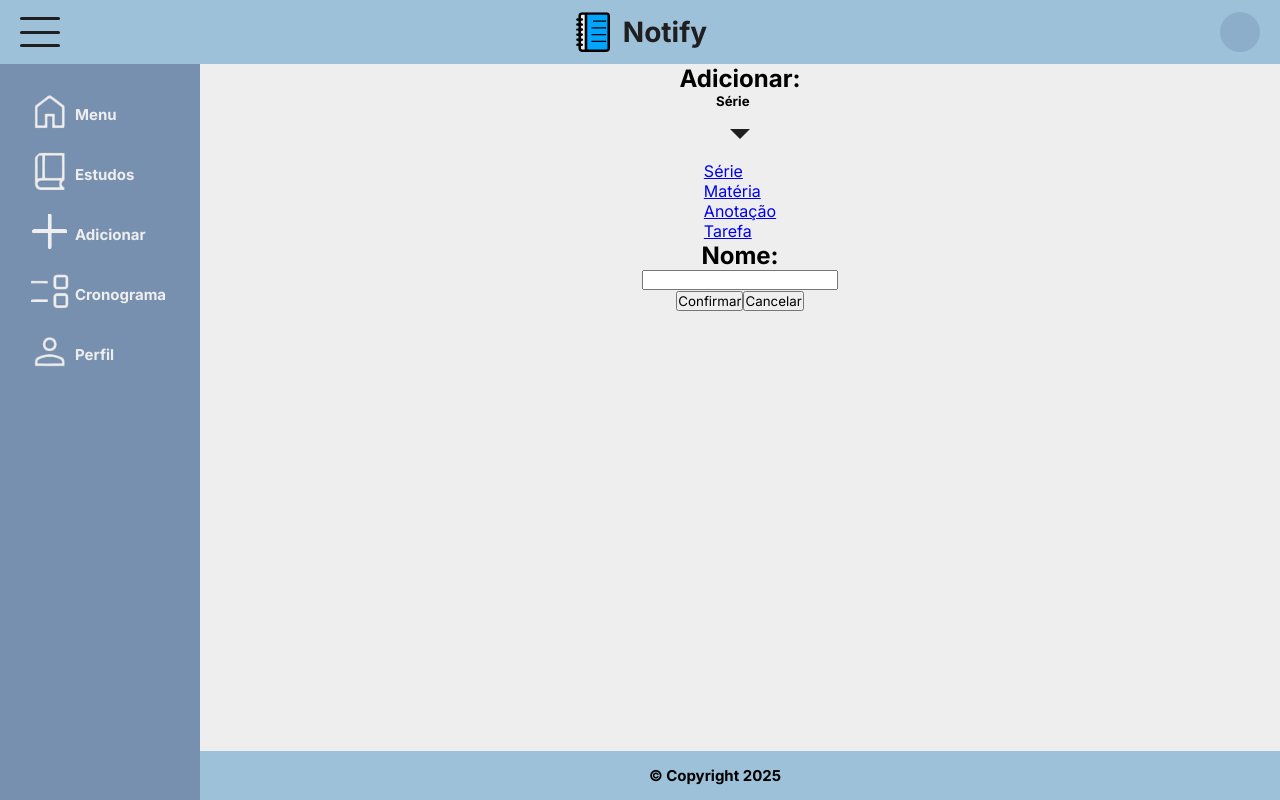
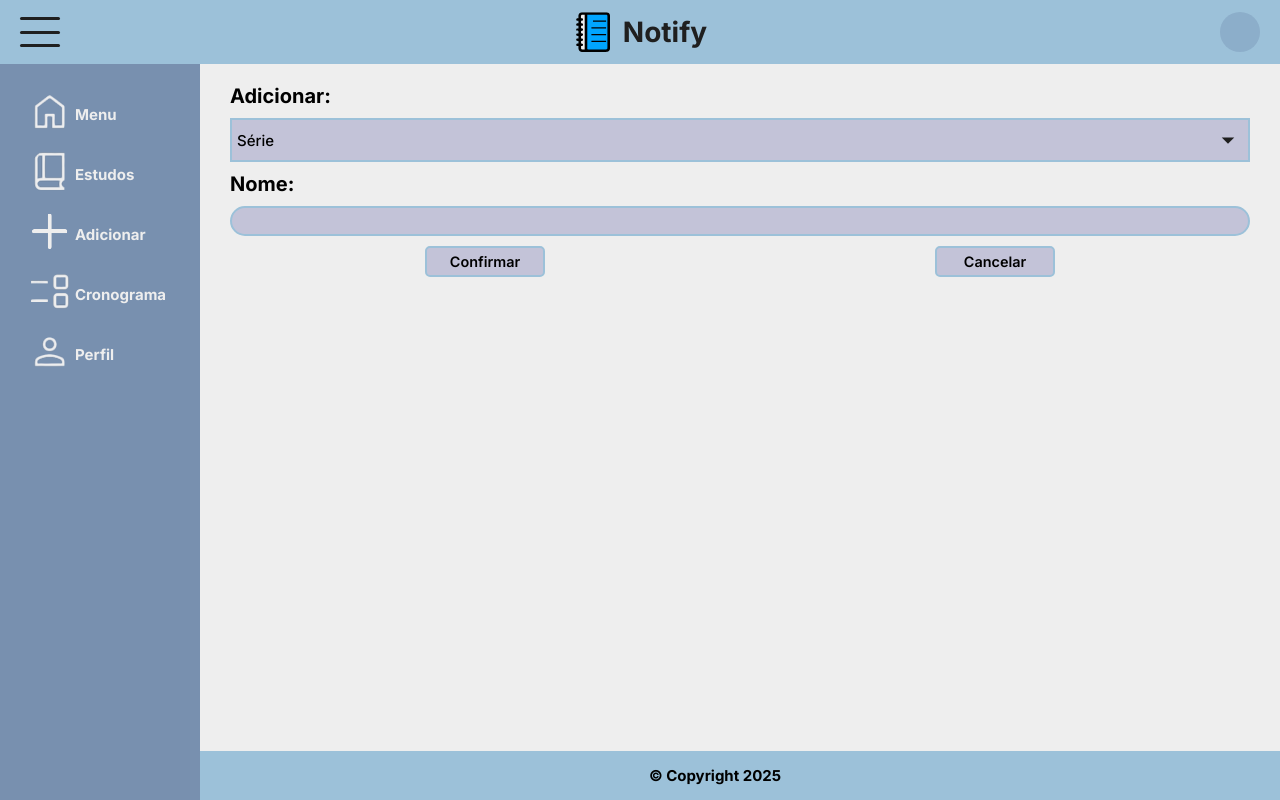
Before and after one commit to Notify-Systems/Notify, a React (Vite) app: page /add/grade in a window 1280 px wide. Built offline with nearby package versions, Linux system fonts and the light colour scheme.

Commit message:
Estilizando páginas de adicionar e editar

```diff
--- /dev/null
+++ b/src/add.css
@@ -0,0 +1,142 @@
+.select {
+  width: 100%;
+}
+.select.open .selected {
+  border: 2px solid #6883a6;
+}
+.select.open .selected img {
+  transform: rotate(180deg);
+}
+.select.open .select-list {
+  display: block;
+}
+.select.nothing h5 {
+  font-weight: 200;
+  font-style: italic;
+}
+.select.nothing img {
+  display: none;
+}
+
+.selected {
+  display: flex;
+  justify-content: space-between;
+  align-items: center;
+  width: 100%;
+  padding: 5px;
+  margin-bottom: 10px;
+  background: rgba(98, 96, 166, 0.3);
+  border: 2px solid #9cc1d9;
+}
+.selected h5 {
+  font-size: 15px;
+  font-weight: 500;
+}
+.selected img {
+  width: 30px;
+  transition: 0.3s;
+}
+.selected:hover {
+  border-color: #6883a6;
+}
+.selected:hover img {
+  transform: scale(110%);
+}
+
+.select-list {
+  display: none;
+  width: 100%;
+  background: rgba(98, 96, 166, 0.3);
+  border: 2px solid #6883a6;
+  transition: 0.5s;
+}
+.select-list div {
+  padding: 5px 10px;
+}
+.select-list div a {
+  color: #1f1f1f;
+  text-decoration: none;
+}
+.select-list div:hover {
+  background: #6260a6;
+}
+.select-list div:hover a {
+  font-weight: 500;
+}
+
+main {
+  align-items: baseline;
+  padding-top: 20px;
+}
+
+h2 {
+  font-size: 20px;
+  margin-bottom: 10px;
+}
+
+#inputNome {
+  width: 100%;
+  margin-bottom: 10px;
+  padding: 5px 10px;
+  border: 2px solid #9cc1d9;
+  border-radius: 30px;
+  background: rgba(98, 96, 166, 0.3);
+  font-style: italic;
+  outline-color: #6883a6;
+}
+#inputNome:hover {
+  border-color: #6883a6;
+}
+
+.date-time {
+  display: flex;
+  justify-content: space-between;
+  width: 100%;
+}
+.date-time div {
+  width: 100%;
+}
+.date-time div input {
+  width: 90%;
+  padding: 2px 5px;
+  font-style: italic;
+  background: rgba(98, 96, 166, 0.3);
+  border: 2px solid #9cc1d9;
+  outline-color: #6883a6;
+}
+
+#note {
+  resize: none;
+  width: 100%;
+  height: 150px;
+  padding: 10px;
+  border-radius: 10px;
+  border: 2px solid #9cc1d9;
+  margin-bottom: 20px;
+  background-color: rgba(98, 96, 166, 0.3);
+  font-style: italic;
+  outline-color: #6883a6;
+}
+#note:hover {
+  border-color: #6883a6;
+}
+
+.edit-buttons {
+  display: flex;
+  justify-content: space-around;
+  width: 100%;
+}
+.edit-buttons button {
+  width: 120px;
+  padding: 5px 10px;
+  border: 2px solid #9cc1d9;
+  border-radius: 5px;
+  background: rgba(98, 96, 166, 0.3);
+  font-size: 0.9rem;
+  font-weight: 600;
+}
+.edit-buttons button:hover {
+  border-color: #6883a6;
+}
+
+/*# sourceMappingURL=add.css.map */
--- a/src/components/ui/AddComponent.jsx
+++ b/src/components/ui/AddComponent.jsx
@@ -2,17 +2,17 @@ import { Link } from "react-router-dom"
 
 export default function AddComponent({ select }) {
     return (
-        <>
-            <div id="selectedComponent">
+        <section id="addComponent" className="select">
+            <div id="selectedComponent" className="selected">
                 <h5>{ select }</h5>
                 <img src="/arrow.svg" />
             </div>
-            <article id="selectComponent">
+            <article id="selectComponent" className="select-list">
                 <div><Link to="/add/grade">Série</Link></div>
                 <div><Link to="/add/subject">Matéria</Link></div>
                 <div><Link to="/add/note">Anotação</Link></div>
                 <div><Link to="/add/task">Tarefa</Link></div>
             </article>
-        </>
+        </section>
     )
 }
--- a/src/components/ui/Botoes.jsx
+++ b/src/components/ui/Botoes.jsx
@@ -2,8 +2,8 @@ export default function Botoes() {
     return (
         <>
             <section className="edit-buttons">
-                <button className="btn-confirmar">Confirmar</button>
-                <button className="btn-cancelar">Cancelar</button>
+                <button id="btnConfirmar">Confirmar</button>
+                <button id="btnCancelar">Cancelar</button>
             </section>
         </>
     )
--- a/src/components/ui/SelMateria.jsx
+++ b/src/components/ui/SelMateria.jsx
@@ -13,13 +13,13 @@ export default function SelMateria() {
     }, [subjects]);
 
     return(
-        <>
+        <section id="materia" className={`select ${subjects.length === 0 ? "nothing" : ""}`}>
             <h2>Matéria:</h2>
-            <div id="selectedGrade">
+            <div id="selectedGrade" className="selected">
                 <h5>{ subjects.length === 0 ? "Não há matérias disponíveis" : "Escolha uma matéria"}</h5>
                 <img src="/arrow.svg" />
             </div>
-            <article id="selectGrade">{subjectList}</article>
-        </>
+            <article id="selectGrade" className="select-list">{subjectList}</article>
+        </section>
     )
 }
--- a/src/components/ui/SelSerie.jsx
+++ b/src/components/ui/SelSerie.jsx
@@ -13,13 +13,13 @@ export default function SelSerie() {
     }, [grades]);
 
     return(
-        <>
+        <section id="serie" className={`select ${grades.length === 0 ? "nothing" : ""}`}>
             <h2>Série:</h2>
-            <div id="selectedGrade">
+            <div id="selectedGrade" className="selected">
                 <h5>{ grades.length === 0 ? "Não há séries disponíveis" : "Escolha uma série"}</h5>
                 <img src="/arrow.svg" />
             </div>
-            <article id="selectGrade">{gradeList}</article>
-        </>
+            <article id="selectGrade" className="select-list">{gradeList}</article>
+        </section>
     )
 }
--- a/src/index.css
+++ b/src/index.css
@@ -76,7 +76,6 @@ main {
   display: flex;
   flex-direction: column;
   align-items: center;
-  width: 100;
   padding: 0 30px;
   margin-left: 200px;
 }
--- a/src/pages/Add.jsx
+++ b/src/pages/Add.jsx
@@ -7,6 +7,7 @@ import SelMateria from "../components/ui/SelMateria"
 import WriteNote from "../components/ui/WriteNote"
 import Prazo from "../components/ui/Prazo"
 import Botoes from "../components/ui/Botoes"
+import "../add.css"
 
 export default function Add() {
     const { info } = useParams();
--- a/src/pages/Edit.jsx
+++ b/src/pages/Edit.jsx
@@ -6,6 +6,7 @@ import SelSerie from "../components/ui/SelSerie"
 import SelMateria from "../components/ui/SelMateria"
 import WriteNote from "../components/ui/WriteNote"
 import Prazo from "../components/ui/Prazo"
+import "../add.css"
 
 export default function Edit() {
     const { info } = useParams();
--- a/src/scss/_main.scss
+++ b/src/scss/_main.scss
@@ -4,7 +4,6 @@ main {
     display: flex;
     flex-direction: column;
     align-items: center;
-    width: 100;
     padding: 0 30px;
     margin-left: 200px;
 }
--- /dev/null
+++ b/src/scss/_select.scss
@@ -0,0 +1,67 @@
+.select {
+    width: 100%;
+    &.open {
+        .selected {
+            border: 2px solid $contrast;
+            img {
+                transform: rotate(180deg);
+            }
+        }
+        .select-list {
+            display: block;
+        }
+    }
+    &.nothing {
+        h5 {
+            font-weight: 200;
+            font-style: italic;
+        }
+        img {
+            display: none;
+        }
+    }
+}
+.selected {
+    display: flex;
+    justify-content: space-between;
+    align-items: center;
+    width: 100%;
+    padding: 5px;
+    margin-bottom: 10px;
+    background: $opacity;
+    border: 2px solid $primary;
+    h5 {
+        font-size: 15px;
+        font-weight: 500;
+    }
+    img {
+        width: 30px;
+        transition: .3s;
+    }
+    &:hover {
+        border-color: $contrast;
+        img {
+            transform: scale(110%);
+        }
+    }
+}
+.select-list {
+    display: none;
+    width: 100%;
+    background: $opacity;
+    border: 2px solid $contrast;
+    transition: .5s;
+    div {
+        padding: 5px 10px;
+        a {
+            color: $font;
+            text-decoration: none;
+        }
+        &:hover {
+            background: $secondary;
+            a {
+                font-weight: 500;
+            }
+        }
+    }
+}
--- /dev/null
+++ b/src/scss/add.scss
@@ -0,0 +1,72 @@
+@import "variables";
+@import "select";
+
+main {
+    align-items: baseline;
+    padding-top: 20px;
+}
+h2 {
+    font-size: 20px;
+    margin-bottom: 10px;
+}
+#inputNome {
+    width: 100%;
+    margin-bottom: 10px;
+    padding: 5px 10px;
+    border: 2px solid $primary;
+    border-radius: 30px;
+    background: $opacity;
+    font-style: italic;
+    outline-color: $contrast;
+    &:hover {
+        border-color: $contrast;
+    }
+}
+.date-time {
+    display: flex;
+    justify-content: space-between;
+    width: 100%;
+    div {
+        width: 100%;
+        input {
+            width: 90%;
+            padding: 2px 5px;
+            font-style: italic;
+            background: $opacity;
+            border: 2px solid $primary;
+            outline-color: $contrast;
+        }
+    }
+}
+#note {
+    resize: none;
+    width: 100%;
+    height: 150px;
+    padding: 10px;
+    border-radius: 10px;
+    border: 2px solid $primary;
+    margin-bottom: 20px;
+    background-color: $opacity;
+    font-style: italic;
+    outline-color: $contrast;
+    &:hover {
+        border-color: $contrast;
+    }
+}
+.edit-buttons {
+    display: flex;
+    justify-content: space-around;
+    width: 100%;
+    button {
+        width: 120px;
+        padding: 5px 10px;
+        border: 2px solid $primary;
+        border-radius: 5px;
+        background: $opacity;
+        font-size: .9rem;
+        font-weight: 600;
+        &:hover {
+            border-color: $contrast;
+        }
+    }
+}
```
